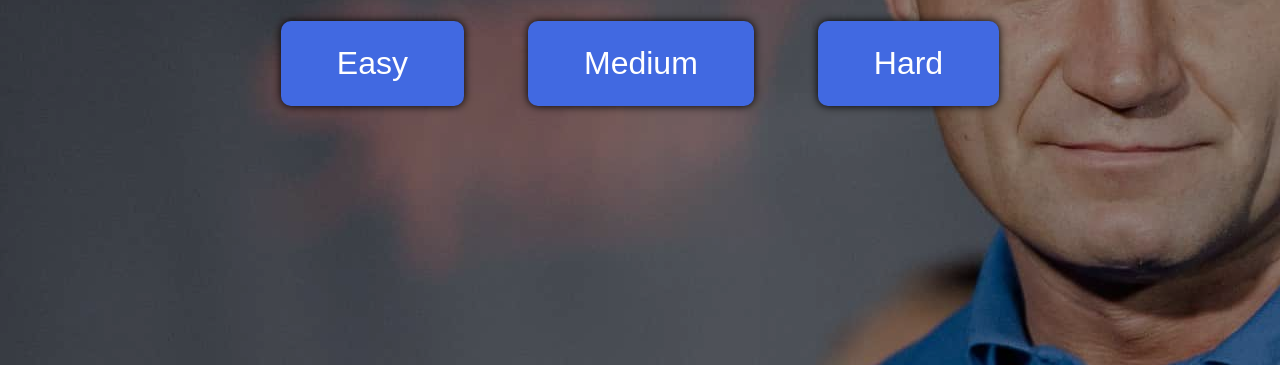
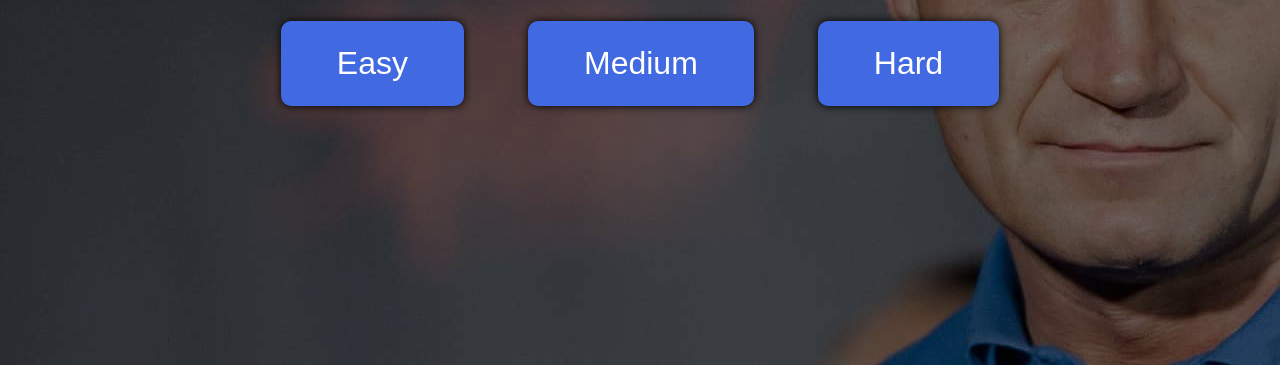
Before and after one commit to Knaporka12/memory-game, a plain HTML site: page Memory Game/memory.html in a window 1280 px wide. Shown: the part 435-800 px from the top of the page. Drawn offline with Linux system fonts and the light colour scheme.

Commit message:
przyciemnienie filtra

```diff
--- a/Memory Game/memory.css
+++ b/Memory Game/memory.css
@@ -100,7 +100,7 @@ body{
 }
 
 .filtr{
-    background-color: rgba(0, 0, 0, 0.4);
+    background-color: rgba(0, 0, 0, 0.55);
     height: 100vh;
     padding: 2rem;
     position: relative;
```
